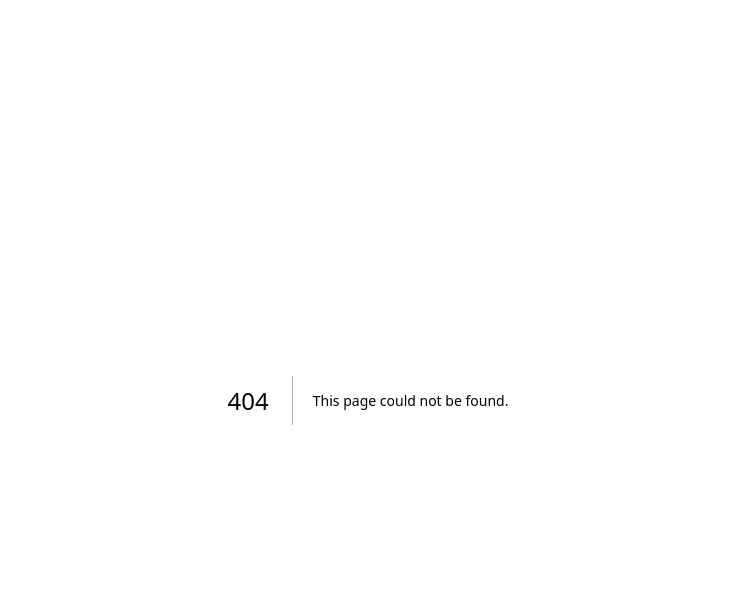
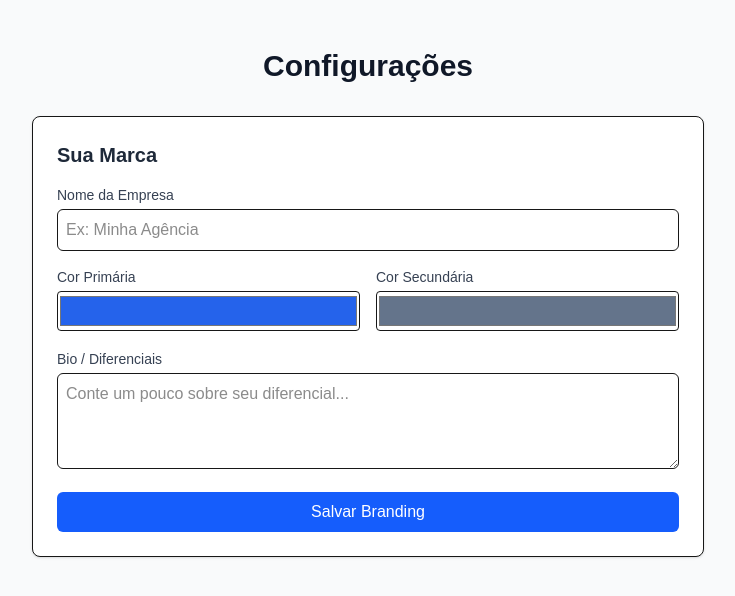
Before and after one commit to gatepfr/proposy, a Next.js app: page /settings in a window 1280 px wide. Before the commit this address had no page. Shown: the top 596 px of the page, without its empty margins (272-1007 px from the left). Built offline with nearby package versions, Linux system fonts and the light colour scheme; no server answers.

Commit message:
feat: implement branding settings UI and form

```diff
--- /dev/null
+++ b/app/settings/page.tsx
@@ -0,0 +1,12 @@
+import BrandingForm from '@/components/BrandingForm'
+
+export default function SettingsPage() {
+  return (
+    <main className="min-h-screen bg-gray-50 py-12 px-4">
+      <div className="max-w-4xl mx-auto">
+        <h1 className="text-3xl font-bold text-gray-900 mb-8 text-center">Configurações</h1>
+        <BrandingForm initialData={null} />
+      </div>
+    </main>
+  )
+}
--- /dev/null
+++ b/components/BrandingForm.tsx
@@ -0,0 +1,91 @@
+'use client'
+import { useState } from 'react'
+import { supabase } from '@/lib/supabase'
+
+export default function BrandingForm({ initialData }: { initialData: any }) {
+  const [loading, setLoading] = useState(false)
+  const [formData, setFormData] = useState(initialData || {
+    company_name: '',
+    primary_color: '#2563eb',
+    secondary_color: '#64748b',
+    font_family: 'Inter',
+    bio: ''
+  })
+
+  const handleSave = async () => {
+    setLoading(true)
+    // Get the current user session
+    const { data: { user } } = await supabase.auth.getUser()
+
+    if (!user) {
+      alert('You must be logged in to save branding.')
+      setLoading(false)
+      return
+    }
+
+    const { error } = await supabase.from('profiles').upsert({
+      id: user.id,
+      ...formData,
+      updated_at: new Date().toISOString()
+    })
+
+    setLoading(false)
+    if (error) alert(error.message)
+    else alert('Branding saved!')
+  }
+
+  return (
+    <div className="space-y-4 p-6 border rounded-lg bg-white shadow-sm max-w-2xl mx-auto">
+      <h2 className="text-xl font-semibold mb-4 text-gray-800">Sua Marca</h2>
+
+      <div>
+        <label className="block text-sm font-medium text-gray-700 mb-1">Nome da Empresa</label>
+        <input
+          value={formData.company_name}
+          onChange={e => setFormData({...formData, company_name: e.target.value})}
+          placeholder="Ex: Minha Agência"
+          className="w-full p-2 border rounded-md focus:ring-2 focus:ring-blue-500 outline-none"
+        />
+      </div>
+
+      <div className="grid grid-cols-2 gap-4">
+        <div>
+          <label className="block text-sm font-medium text-gray-700 mb-1">Cor Primária</label>
+          <input
+            type="color"
+            value={formData.primary_color}
+            onChange={e => setFormData({...formData, primary_color: e.target.value})}
+            className="h-10 w-full border rounded cursor-pointer"
+          />
+        </div>
+        <div>
+          <label className="block text-sm font-medium text-gray-700 mb-1">Cor Secundária</label>
+          <input
+            type="color"
+            value={formData.secondary_color}
+            onChange={e => setFormData({...formData, secondary_color: e.target.value})}
+            className="h-10 w-full border rounded cursor-pointer"
+          />
+        </div>
+      </div>
+
+      <div>
+        <label className="block text-sm font-medium text-gray-700 mb-1">Bio / Diferenciais</label>
+        <textarea
+          value={formData.bio}
+          onChange={e => setFormData({...formData, bio: e.target.value})}
+          placeholder="Conte um pouco sobre seu diferencial..."
+          className="w-full p-2 border rounded-md h-24 focus:ring-2 focus:ring-blue-500 outline-none"
+        />
+      </div>
+
+      <button
+        onClick={handleSave}
+        disabled={loading}
+        className="w-full bg-blue-600 hover:bg-blue-700 text-white font-medium py-2 px-4 rounded-md transition-colors disabled:opacity-50"
+      >
+        {loading ? 'Salvando...' : 'Salvar Branding'}
+      </button>
+    </div>
+  )
+}
```
